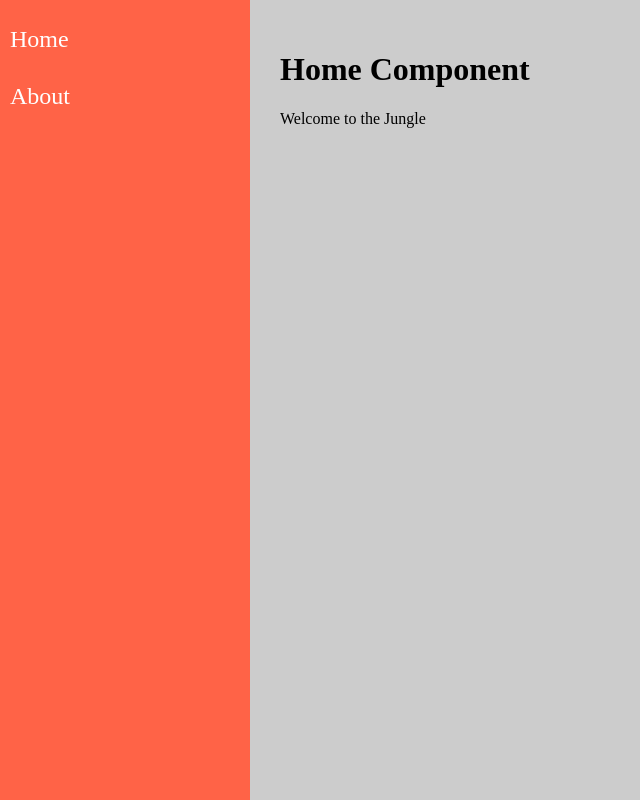
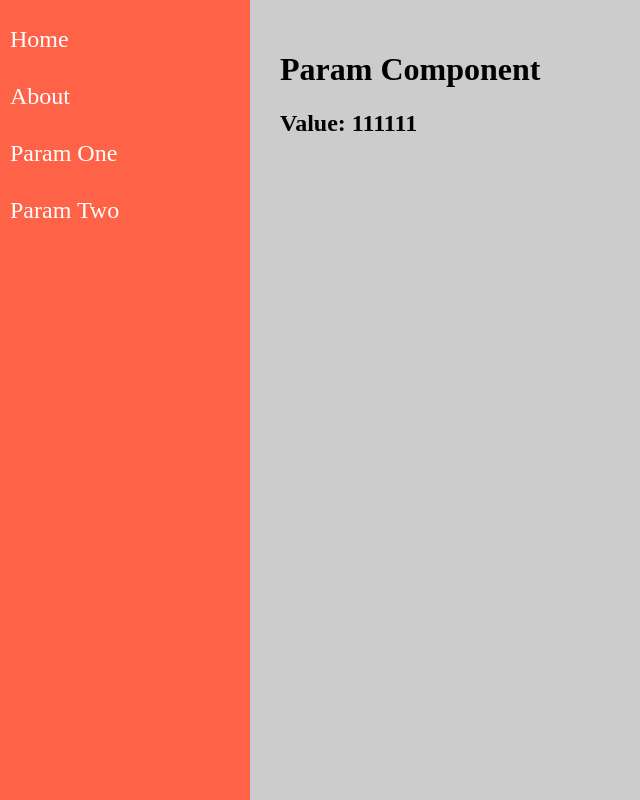
Before and after one commit to alexandresoueu/hookinhos, a React (Create React App) app in the folder navigation/: page /param/111111 in a window 1280 px wide. Shown: the whole page, without its empty margins (0-640 px from the left). Built offline with nearby package versions, Linux system fonts and the light colour scheme.

Commit message:
navigation params

```diff
--- a/navigation/src/views/components/layout/Content.jsx
+++ b/navigation/src/views/components/layout/Content.jsx
@@ -5,15 +5,23 @@ import './Content.css'
 
 import About from '../../examples/About'
 import Home from '../../examples/Home'
+import Param from '../../examples/Param'
+import NotFoundPage from '../../examples/NotFoundPage'
 
 const Content = props => (
   <main className="Content">
     <Switch>
+      <Route exact path='/'>
+        <Home />
+      </Route>
       <Route path='/about'>
         <About />
       </Route>
-      <Route path='/'>
-        <Home />
+      <Route path='/param/:id'>
+        <Param />
+      </Route>
+      <Route path='*'>
+        <NotFoundPage />
       </Route>
     </Switch>
   </main>
--- a/navigation/src/views/components/layout/Menu.jsx
+++ b/navigation/src/views/components/layout/Menu.jsx
@@ -13,6 +13,12 @@ const Menu = props => (
         <li>
           <Link to="/about">About</Link>
         </li>
+        <li>
+          <Link to="/param/111111">Param One</Link>
+        </li>
+        <li>
+          <Link to="/param/Two">Param Two</Link>
+        </li>
       </ul>
     </nav>
   </aside>
--- a/navigation/src/views/examples/Home.jsx
+++ b/navigation/src/views/examples/Home.jsx
@@ -3,7 +3,7 @@ import React from 'react'
 const Home = props => (
   <div className="Home">
     <h1>Home Component</h1>
-    <p>Welcome to the Jungle</p>
+    <h2>Welcome to the Jungle</h2>
   </div>
 )
 
--- /dev/null
+++ b/navigation/src/views/examples/Param.jsx
@@ -0,0 +1,16 @@
+import React from 'react'
+import { useParams } from 'react-router-dom'
+
+const Param = props => {
+
+  const { id } = useParams()
+
+  return (
+    <div className="Param">
+      <h1>Param Component</h1>
+      <h2>Value: {id} </h2>
+    </div>
+  )
+}
+
+export default Param
```
